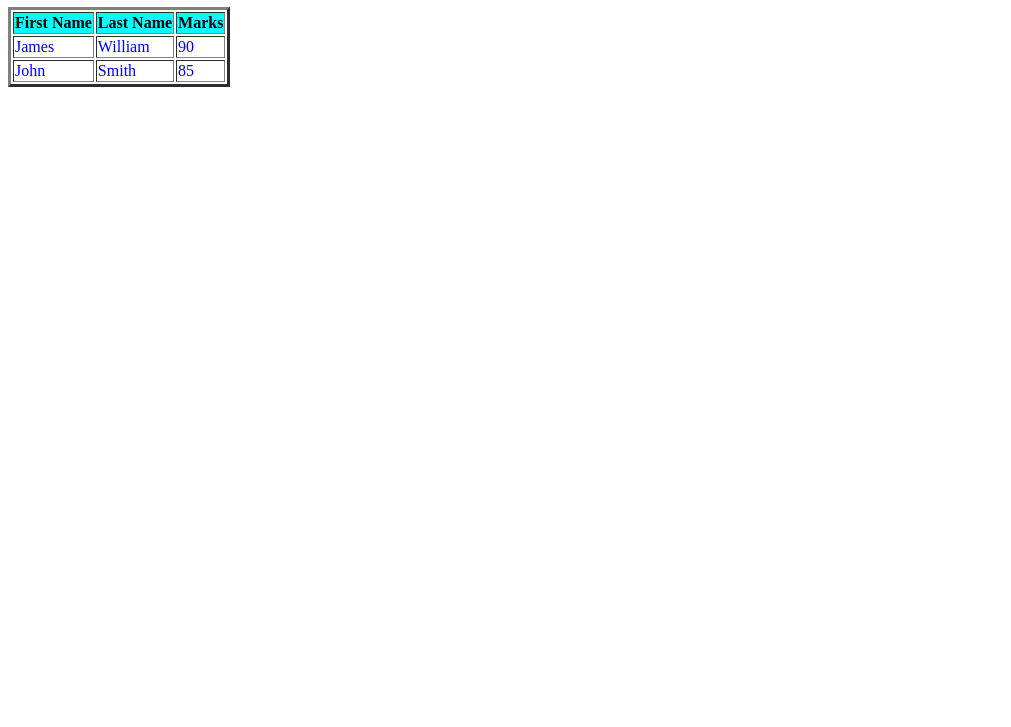
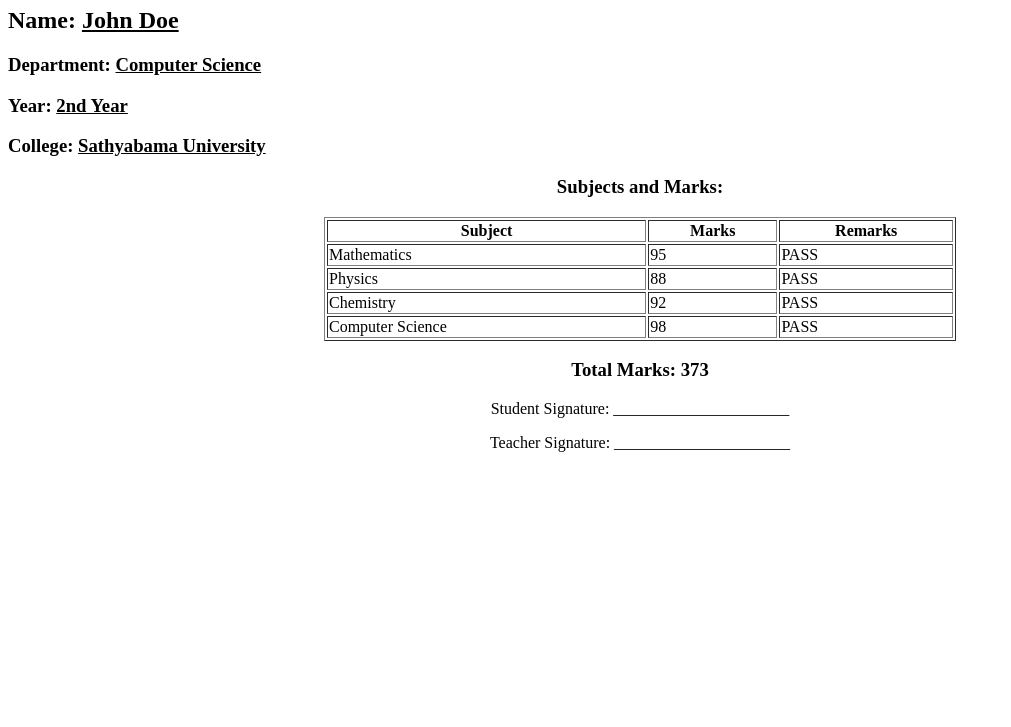
Before and after one commit to SarvsDev/Placement, a plain HTML site: page Day 1/studentreport.html in a window 1280 px wide. Shown: the part 73-800 px from the top of the page, without its empty margins (0-1011 px from the left). Drawn offline with Linux system fonts and the light colour scheme.

Commit message:
Update studentreport.html

```diff
--- a/Day 1/studentreport.html
+++ b/Day 1/studentreport.html
@@ -6,23 +6,41 @@
     <title>Student Report</title>
 </head>
 <body>
-    <h1>Student Report</h1>
-    <table border="3">
-        <tr style="background-color: aqua;">
-            <th>First Name</th>
-            <th>Last Name</th>
+    <h1 style="text-align: center;">Student Report</h1>
+    <h2>Name: <u>John Doe </u></h2>
+    <h3>Department: <u>Computer Science</u></h3>
+    <h3>Year: <u>2nd Year</u></h3>
+    <h3>College: <u>Sathyabama University</u></h3>
+    <h3 style="text-align: center;"><b>Subjects and Marks:</b></h3>
+    <table border="1" style="width: 50%; margin: auto;">
+        <tr>
+            <th>Subject</th>
             <th>Marks</th>
+            <th>Remarks</th>
         </tr>
         <tr>
-            <td style="color: blue;" style="background-color: lightgray;">James</td>
-            <td style="color: blue;" style="background-color: lightgray;">William</td>
-            <td style="color: blue;" style="background-color: lightgray;">90</td>
+            <td>Mathematics</td>
+            <td>95</td>
+            <td>PASS</td>
         </tr>
         <tr>
-            <td style="color: blue;" style="background-color: lightgray;">John</td>
-            <td style="color: blue;" style="background-color: lightgray;">Smith</td>
-            <td style="color: blue;" style="background-color: lightgray;">85</td>
+            <td>Physics</td>
+            <td>88</td>
+            <td>PASS</td>
+        </tr>
+        <tr>
+            <td>Chemistry</td>
+            <td>92</td>
+            <td>PASS</td>
+        </tr>
+        <tr>
+            <td>Computer Science</td>
+            <td>98</td>
+            <td>PASS</td>
         </tr>
     </table>
+    <h3 style="text-align: center;">Total Marks: <b>373</b></h3>
+    <p style="text-align: center;">Student Signature: ______________________</p>
+    <p style="text-align: center;">Teacher Signature: ______________________</p>
 </body>
 </html>
```
